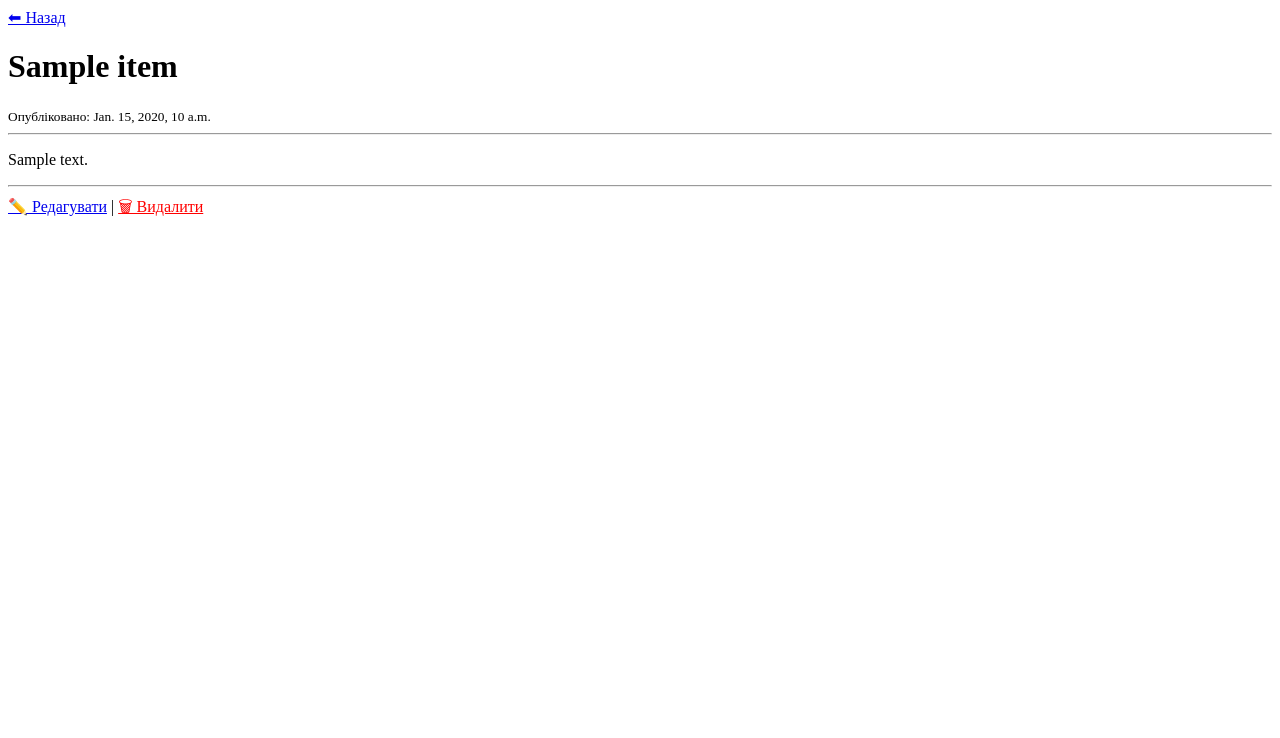
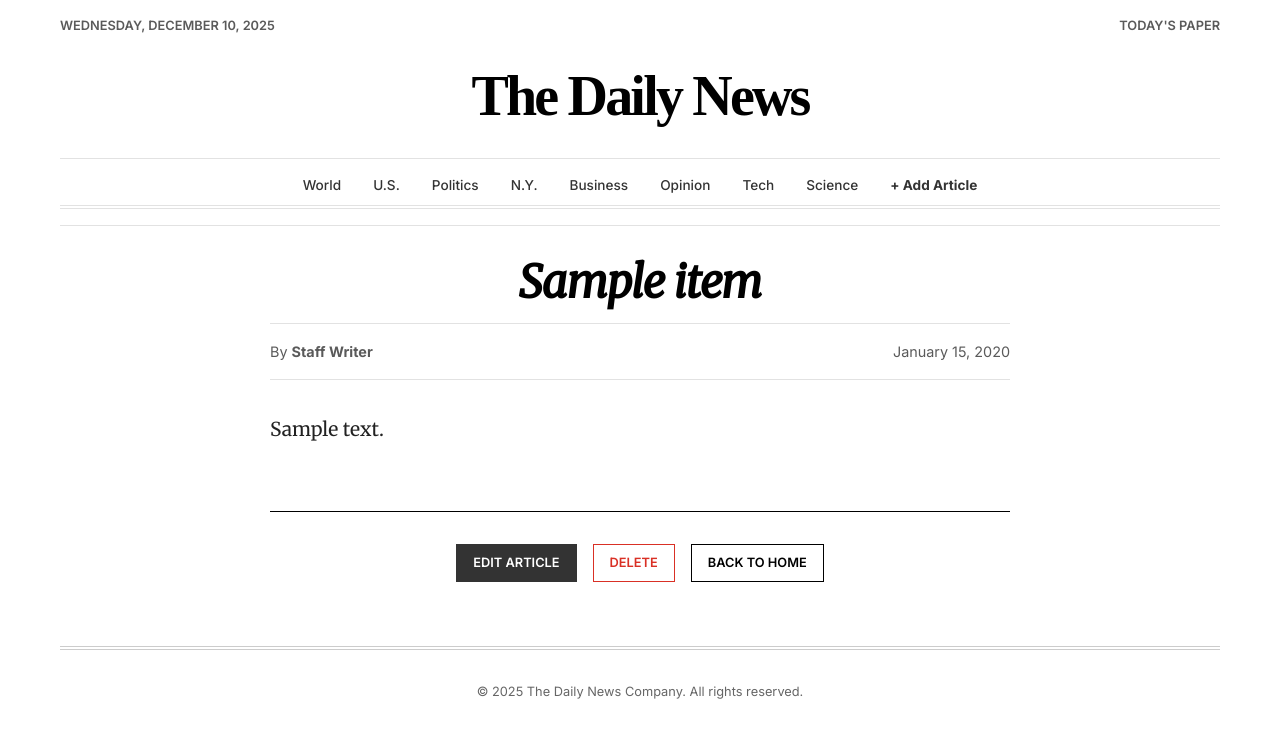
Before and after one commit to casperDev3/PV421, a Django app: template news/templates/news/news_detail.html in a window 1280 px wide. Shown: the top 738 px of the page. Run offline with Django 5.2, Linux system fonts and the light colour scheme; the template is opened without the code that fills it: most values are stand-ins (such as "Sample title", 1, 10 or a date in 2020).

Commit message:
add middle part  process sync

```diff
--- a/core/settings.py
+++ b/core/settings.py
@@ -56,7 +56,7 @@ ROOT_URLCONF = 'core.urls'
 TEMPLATES = [
     {
         'BACKEND': 'django.template.backends.django.DjangoTemplates',
-        'DIRS': [],
+        'DIRS': [BASE_DIR / 'templates'],
         'APP_DIRS': True,
         'OPTIONS': {
             'context_processors': [
@@ -118,6 +118,10 @@ USE_TZ = True
 
 STATIC_URL = 'static/'
 
+STATICFILES_DIRS = [
+    BASE_DIR / 'static',
+]
+
 # Default primary key field type
 # https://docs.djangoproject.com/en/5.2/ref/settings/#default-auto-field
 
--- a/news/models.py
+++ b/news/models.py
@@ -4,6 +4,7 @@ from django.db import models
 class News(models.Model):
     title = models.CharField(max_length=200, verbose_name="Заголовок")
     content = models.TextField(verbose_name="Текст новини")
+    image_url = models.URLField(max_length=500, blank=True, null=True, verbose_name="Посилання на зображення")
     created_at = models.DateTimeField(auto_now_add=True, verbose_name="Дата створення")
 
     def __str__(self):
--- a/news/templates/news/news_detail.html
+++ b/news/templates/news/news_detail.html
@@ -1,14 +1,26 @@
-<!DOCTYPE html>
-<html>
-<head><title>{{ item.title }}</title></head>
-<body>
-    <a href="{% url 'news_list' %}">⬅ Назад</a>
-    <h1>{{ item.title }}</h1>
-    <small>Опубліковано: {{ item.created_at }}</small>
-    <hr>
-    <p>{{ item.content }}</p>
-    <hr>
-    <a href="{% url 'news_edit' item.pk %}">✏️ Редагувати</a> |
-    <a href="{% url 'news_delete' item.pk %}" style="color: red;">🗑 Видалити</a>
-</body>
-</html>
+{% extends 'base.html' %}
+
+{% block title %}{{ item.title }} - The Daily News{% endblock %}
+
+{% block content %}
+<article class="article-container">
+    <header class="article-header">
+        <h1>{{ item.title }}</h1>
+        <div class="article-meta">
+            <span>By <strong>Staff Writer</strong></span>
+            <span>{{ item.created_at|date:"F j, Y" }}</span>
+        </div>
+    </header>
+
+    <div class="article-body">
+        {{ item.content|linebreaks }}
+    </div>
+
+    <div
+        style="margin-top: 4rem; padding-top: 2rem; border-top: 1px solid black; display: flex; gap: 1rem; justify-content: center;">
+        <a href="{% url 'news_edit' item.pk %}" class="btn btn-primary">Edit Article</a>
+        <a href="{% url 'news_delete' item.pk %}" class="btn btn-danger">Delete</a>
+        <a href="{% url 'news_list' %}" class="btn">Back to Home</a>
+    </div>
+</article>
+{% endblock %}
--- /dev/null
+++ b/static/css/styles.css
@@ -0,0 +1,294 @@
+/* NYT-inspired CSS */
+:root {
+    --primary-color: #000000;
+    --background-color: #ffffff;
+    --text-color: #121212;
+    --text-secondary: #5a5a5a;
+    --border-color: #e2e2e2;
+    --border-strong: #000000;
+
+    /* Typography */
+    --font-serif: 'Merriweather', 'Georgia', serif;
+    --font-sans: 'Inter', 'Arial', sans-serif;
+}
+
+* {
+    box-sizing: border-box;
+    margin: 0;
+    padding: 0;
+}
+
+body {
+    font-family: var(--font-serif);
+    background-color: var(--background-color);
+    color: var(--text-color);
+    line-height: 1.6;
+    font-size: 17px;
+}
+
+a {
+    text-decoration: none;
+    color: inherit;
+}
+
+a:hover {
+    text-decoration: underline;
+}
+
+/* Typography */
+h1,
+h2,
+h3,
+h4 {
+    font-family: var(--font-serif);
+    font-weight: 700;
+    color: var(--primary-color);
+    line-height: 1.1;
+}
+
+h1 {
+    font-size: 2.5rem;
+    margin-bottom: 0.5rem;
+    letter-spacing: -0.02em;
+}
+
+h2 {
+    font-size: 1.75rem;
+    margin-bottom: 0.75rem;
+}
+
+h3 {
+    font-size: 1.25rem;
+    margin-bottom: 0.5rem;
+}
+
+/* Layout */
+.container {
+    max-width: 1200px;
+    margin: 0 auto;
+    padding: 0 20px;
+}
+
+/* Navbar / Header */
+.masthead {
+    border-bottom: 1px solid var(--border-color);
+    margin-bottom: 2rem;
+    padding: 1rem 0;
+}
+
+.masthead-top {
+    display: flex;
+    justify-content: space-between;
+    align-items: center;
+    font-family: var(--font-sans);
+    font-size: 0.8rem;
+    font-weight: 600;
+    text-transform: uppercase;
+    color: var(--text-secondary);
+    margin-bottom: 1rem;
+}
+
+.logo-container {
+    text-align: center;
+    border-bottom: 1px solid var(--border-color);
+    padding-bottom: 1rem;
+    margin-bottom: 0.5rem;
+}
+
+.logo {
+    font-family: 'Chomsky', serif;
+    /* Fallback to serif if custom font not loaded */
+    font-size: 3.5rem;
+    font-weight: 900;
+    letter-spacing: -0.05em;
+    color: black;
+    text-decoration: none !important;
+}
+
+.nav-links {
+    display: flex;
+    justify-content: center;
+    gap: 2rem;
+    font-family: var(--font-sans);
+    font-size: 0.85rem;
+    border-bottom: 1px double var(--border-color);
+    border-width: 4px;
+    padding: 0.5rem 0;
+}
+
+.nav-links a {
+    color: #333;
+    font-weight: 500;
+}
+
+/* Buttons (Minimalist) */
+.btn {
+    display: inline-flex;
+    align-items: center;
+    padding: 0.5rem 1rem;
+    border: 1px solid var(--border-strong);
+    background: transparent;
+    color: var(--primary-color);
+    font-family: var(--font-sans);
+    font-size: 0.8rem;
+    font-weight: 600;
+    text-transform: uppercase;
+    cursor: pointer;
+    transition: all 0.2s;
+}
+
+.btn:hover {
+    background: var(--primary-color);
+    color: white;
+    text-decoration: none;
+}
+
+.btn-primary {
+    background: #333;
+    color: white;
+    border-color: #333;
+}
+
+.btn-primary:hover {
+    background: #000;
+}
+
+.btn-danger {
+    color: #d93025;
+    border-color: #d93025;
+}
+
+.btn-danger:hover {
+    background: #d93025;
+    color: white;
+}
+
+/* News List Layout */
+.main-grid {
+    display: grid;
+    grid-template-columns: 2fr 1fr;
+    gap: 3rem;
+    margin-top: 2rem;
+}
+
+.news-feed {
+    display: flex;
+    flex-direction: column;
+    gap: 2rem;
+}
+
+.news-item {
+    padding-bottom: 1.5rem;
+    border-bottom: 1px solid var(--border-color);
+}
+
+.news-item .meta {
+    font-family: var(--font-sans);
+    font-size: 0.75rem;
+    color: var(--text-secondary);
+    margin-bottom: 0.5rem;
+    text-transform: uppercase;
+}
+
+.news-item h2 a {
+    color: black;
+    text-decoration: none;
+}
+
+.news-item h2 a:hover {
+    color: #444;
+}
+
+.news-item p {
+    color: #333;
+    font-size: 1rem;
+    margin-top: 0.5rem;
+}
+
+.sidebar {
+    border-left: 1px solid var(--border-color);
+    padding-left: 2rem;
+}
+
+.sidebar h3 {
+    font-family: var(--font-sans);
+    font-size: 0.8rem;
+    text-transform: uppercase;
+    font-weight: 700;
+    letter-spacing: 0.05em;
+    margin-bottom: 1rem;
+    border-top: 1px solid black;
+    padding-top: 0.25rem;
+}
+
+/* Detail Page */
+.article-container {
+    max-width: 740px;
+    margin: 0 auto;
+}
+
+.article-header {
+    margin-bottom: 2rem;
+    text-align: center;
+}
+
+.article-header h1 {
+    font-size: 2.8rem;
+    font-style: italic;
+    margin-bottom: 1rem;
+}
+
+.article-meta {
+    font-family: var(--font-sans);
+    font-size: 0.9rem;
+    color: var(--text-secondary);
+    display: flex;
+    justify-content: space-between;
+    align-items: center;
+    border-top: 1px solid var(--border-color);
+    border-bottom: 1px solid var(--border-color);
+    padding: 1rem 0;
+}
+
+.article-body {
+    font-size: 1.2rem;
+    line-height: 1.8;
+    color: #222;
+}
+
+.article-body p {
+    margin-bottom: 1.5rem;
+}
+
+/* Forms */
+.form-container {
+    max-width: 600px;
+    margin: 2rem auto;
+}
+
+.form-group {
+    margin-bottom: 1.5rem;
+}
+
+label {
+    display: block;
+    font-family: var(--font-sans);
+    font-weight: 600;
+    margin-bottom: 0.5rem;
+    font-size: 0.9rem;
+}
+
+.form-control {
+    width: 100%;
+    padding: 0.8rem;
+    font-family: var(--font-serif);
+    font-size: 1rem;
+    border: 1px solid #ccc;
+    border-radius: 0;
+    /* No radius for serious look */
+}
+
+.form-control:focus {
+    outline: none;
+    border-color: black;
+}
--- /dev/null
+++ b/templates/base.html
@@ -0,0 +1,54 @@
+{% load static %}
+<!DOCTYPE html>
+<html lang="uk">
+
+<head>
+    <meta charset="UTF-8">
+    <meta name="viewport" content="width=device-width, initial-scale=1.0">
+    <title>{% block title %}The Daily News{% endblock %}</title>
+
+    <!-- Google Fonts: Merriweather (Serif) & Inter (Sans) -->
+    <link rel="preconnect" href="https://fonts.googleapis.com">
+    <link rel="preconnect" href="https://fonts.gstatic.com" crossorigin>
+    <link
+        href="https://fonts.googleapis.com/css2?family=Inter:wght@400;500;600;700&family=Merriweather:ital,wght@0,300;0,400;0,700;0,900;1,300;1,400&display=swap"
+        rel="stylesheet">
+
+    <!-- Custom CSS -->
+    <link rel="stylesheet" href="{% static 'css/styles.css' %}">
+</head>
+
+<body>
+    <div class="container">
+        <header class="masthead">
+            <div class="masthead-top">
+                <span>{% now "l, F j, Y" %}</span>
+                <span>Today's Paper</span>
+            </div>
+            <div class="logo-container">
+                <a href="{% url 'news_list' %}" class="logo">The Daily News</a>
+            </div>
+            <nav class="nav-links">
+                <a href="{% url 'news_list' %}">World</a>
+                <a href="{% url 'news_list' %}">U.S.</a>
+                <a href="{% url 'news_list' %}">Politics</a>
+                <a href="{% url 'news_list' %}">N.Y.</a>
+                <a href="{% url 'news_list' %}">Business</a>
+                <a href="{% url 'news_list' %}">Opinion</a>
+                <a href="{% url 'news_list' %}">Tech</a>
+                <a href="{% url 'news_list' %}">Science</a>
+                <a href="{% url 'news_create' %}" style="font-weight: bold;">+ Add Article</a>
+            </nav>
+        </header>
+
+        {% block content %}
+        {% endblock %}
+
+        <footer
+            style="margin-top: 4rem; padding: 2rem 0; border-top: 1px double #ccc; border-top-width: 4px; text-align: center; font-family: var(--font-sans); font-size: 0.8rem; color: #666;">
+            &copy; {% now "Y" %} The Daily News Company. All rights reserved.
+        </footer>
+    </div>
+</body>
+
+</html>
```
Also changed, not shown: news/forms.py (+1 -24 lines), news/management/commands/populate_news.py (added, +59 -0 lines), news/templates/news/news_confirm_delete.html (+21 -10 lines), news/templates/news/news_form.html (+27 -10 lines), news/templates/news/news_list.html (+44 -17 lines), db.sqlite3, news/migrations/0002_news_image_url.py (added).
